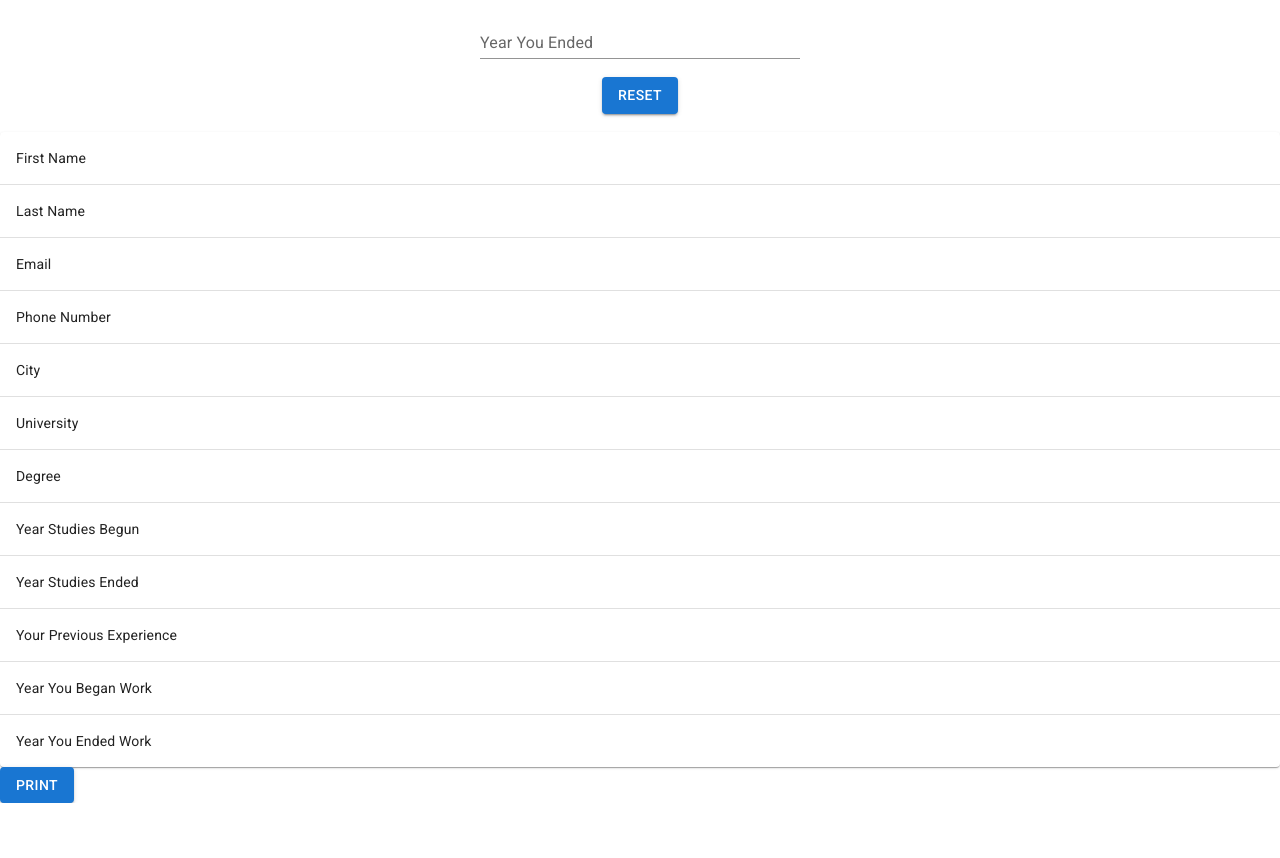
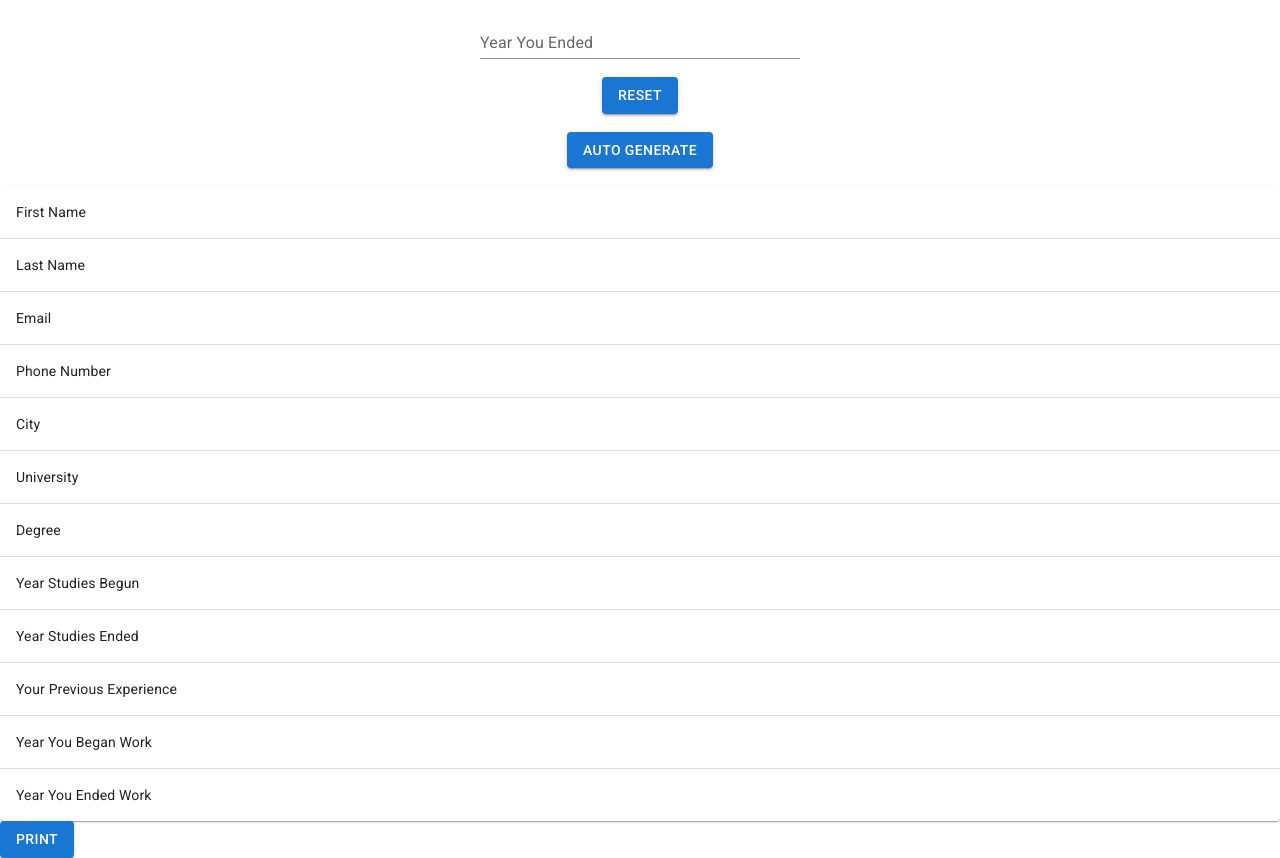
Before and after one commit to kainpets/CV_builder, a React (Vite) app: page / in a window 1280 px wide. Shown: the part 940-1798 px from the top of the page. Before the commit the page ends 1743 px from the top, so only its background shows below. Built offline with nearby package versions, Linux system fonts and the light colour scheme.

Commit message:
add the ability to auto-generate CV

```diff
--- a/src/App.jsx
+++ b/src/App.jsx
@@ -32,9 +32,23 @@ function App() {
     console.log(photo);
   }
 
-  function handleSubmit(e) {
+  function handleAutoGenerate(e) {
     e.preventDefault();
-    console.log(values);
+    setValues({
+    firstName: "Richard",
+    lastName: "Sienkowsky",
+    email: "richard@sienkowsky@doggo.com",
+    phone: "600600600",
+    city: "Dog Ville",
+    university: "Woof University",
+    degree: "Dog 101",
+    educationStart: "2017",
+    educationEnd: "2022",
+    experience: "I've been a dog since birth. Being a dog gave me great opportunities for pets and treats. During my work there I've learnt how to get pets from everyone and make evryone happy!",
+    experienceStart: "2018",
+    experienceEnd: "2022",
+    })
+    setPhoto("../src/assets/ryszard.jpg")
   }
 
   function handleResetClick(e) {
@@ -62,8 +76,8 @@ function App() {
         values={values}
         onValuesChange={onValuesChange}
         onPhotoChange={onPhotoChange}
-        handleSubmit={handleSubmit}
         handleResetClick={handleResetClick}
+        handleAutoGenerate={handleAutoGenerate}
       />
       <Result values={values} photoUrl={photo} />
     </>
--- a/src/components/Form.jsx
+++ b/src/components/Form.jsx
@@ -8,6 +8,7 @@ export default function Form({
   onValuesChange,
   handleResetClick,
   onPhotoChange,
+  handleAutoGenerate,
 }) {
   return (
     <>
@@ -187,6 +188,10 @@ export default function Form({
           Reset
         </Button>
         <br />
+        <Button variant="contained" onClick={handleAutoGenerate}>
+          Auto Generate
+        </Button>
+        <br />
       </Box>
     </>
   );
```
Also changed, not shown: src/assets/ryszard.jpg (added).
